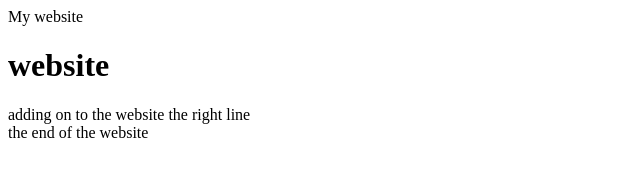
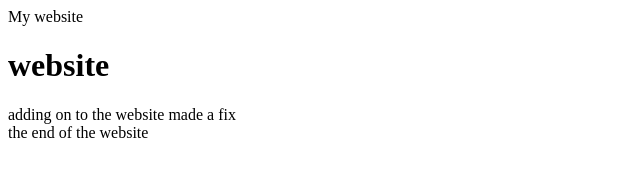
Before and after one commit to muaaz556/test, a plain HTML site: page index.html in a window 1280 px wide. Shown: the full height of the page, 0-640 px from the left. Drawn offline with Linux system fonts and the light colour scheme.

Commit message:
Update index.html

```diff
--- a/index.html
+++ b/index.html
@@ -9,7 +9,7 @@
 
     <article>
       adding on to the website
-      the right line
+      made a fix
     </article>
 
     <footer>
```
